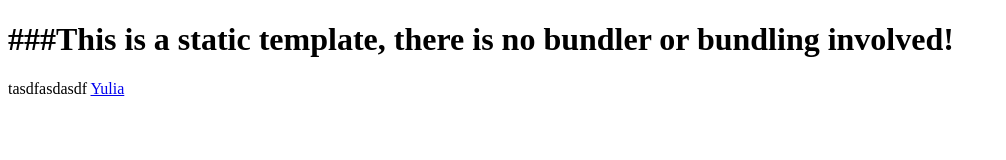
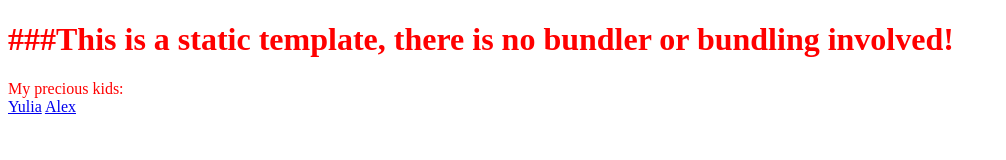
Before and after one commit to goldiedust/codesandbox-test, a website: page index.html in a window 1280 px wide. Shown: the whole page, without its empty margins (0-1006 px from the left). Drawn offline with Linux system fonts and the light colour scheme.

Commit message:
add Alex

```diff
--- a/common.css
+++ b/common.css
@@ -0,0 +1,10 @@
+div{
+  border-style:solid;
+  border:10px;
+  border-color: green;
+  color:red;
+}
+
+h1{
+  color: red;
+}
--- a/index.html
+++ b/index.html
@@ -5,12 +5,14 @@
     <meta name="viewport" content="width=device-width, initial-scale=1.0" />
     <meta http-equiv="X-UA-Compatible" content="ie=edge" />
     <title>Static Template</title>
+    <link rel="stylesheet" href="common.css">
   </head>
   <body>
     <h1>
       ###This is a static template, there is no bundler or bundling involved!
     </h1>
-    <dev>tasdfasdasdf</dev>
+    <div>My precious kids:</div>
     <a href="Yulia.html">Yulia</a>
+    <a href="Alex.html">Alex</a>
   </body>
 </html>
```
Also changed, not shown: Alex.html (added, +1 -0 lines), package.json (+3 -7 lines).
